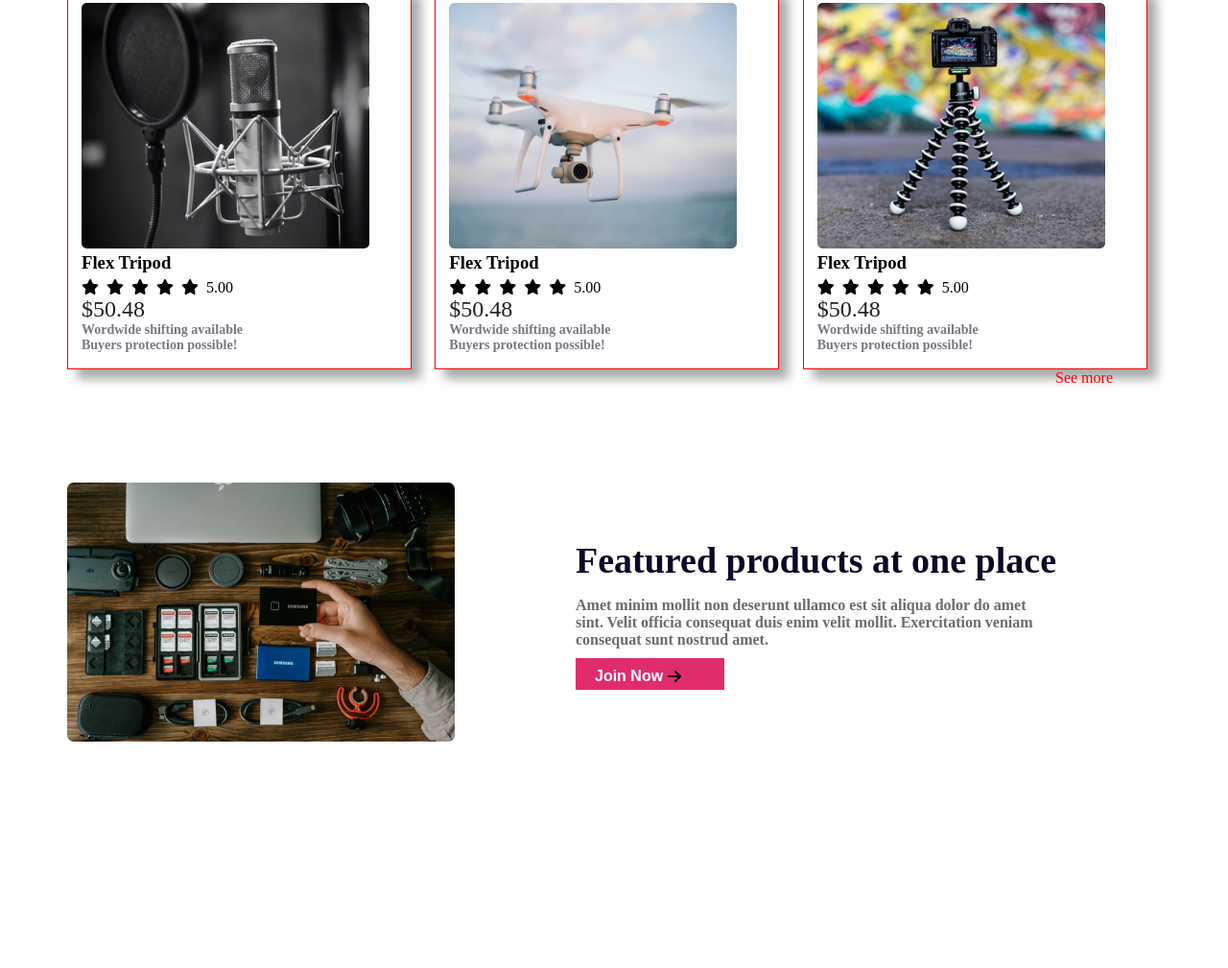
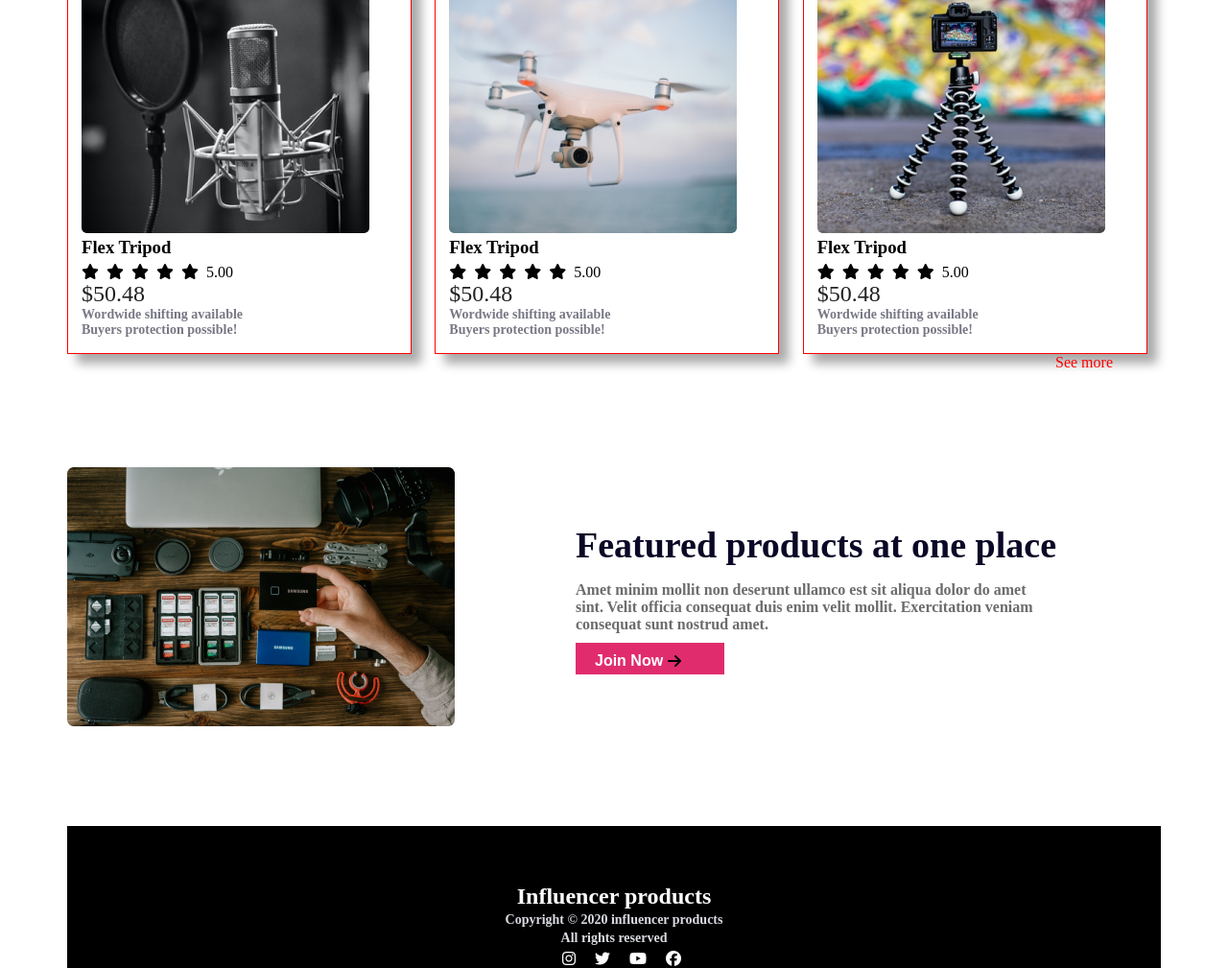
Before and after one commit to harunhira69/influencer-gear-responsive, a plain HTML site: page index.html in a window 1280 px wide. Shown: the part 1645-2654 px from the top of the page at 96% size. Before the commit the page ends 2422 px from the top, so only its background shows below. Drawn offline with Linux system fonts and the light colour scheme.

Commit message:
added footer section

```diff
--- a/index.html
+++ b/index.html
@@ -213,6 +213,19 @@
           </div>
         </section>
     </main>
+    <footer>
+        <div class="footer-text">
+            <h3 class="text-tittle">Influencer products</h3>
+            <p class="copyright">Copyright © 2020  influencer products</p>
+            <p class="reserve">All rights reserved</p>
+            <div class="icons">
+                <i class="fa-brands fa-instagram"></i>
+                <i class="fa-brands fa-twitter"></i>
+                <i class="fa-brands fa-youtube"></i>
+                <i class="fa-brands fa-facebook"></i>
+            </div>
+        </div>
+    </footer>
 </body>
 
 </html>
--- a/style/gear.css
+++ b/style/gear.css
@@ -5,7 +5,7 @@
 header{
     max-width: 1440px;
     margin: 0 auto;
-    border: 8px solid red;
+
 
 
 }
@@ -198,6 +198,41 @@ gap: 60px;
 .feature-img img{
     width: 100%;
 }
+footer{
+    max-width: 1440px;
+    margin: 100px auto auto auto;
+    max-width: 1140px;
+    background-color: black;
+}
+.text-tittle{
+    font-size: 1.5rem;
+    font-weight: bold;
+    color: #FFFFFF;
+    margin-top: 50px;
+
+}
+.copyright{
+    color:#D9DBE1;
+    font-weight: bold;
+    font-size: 0.875rem;
+    margin-top: 3px;
+}
+.reserve{
+    color:#D9DBE1;
+    font-weight: bold;
+    font-size: 0.875rem;
+    margin-top: 3px
+}
+.footer-text{
+    text-align: center;
+    padding-top: 10px;
+}
+.icons i{
+color: #FFFFFF;
+margin-top: 5px;
+margin-left: 16px;
+text-align: center;
+}
 
 
 
```
